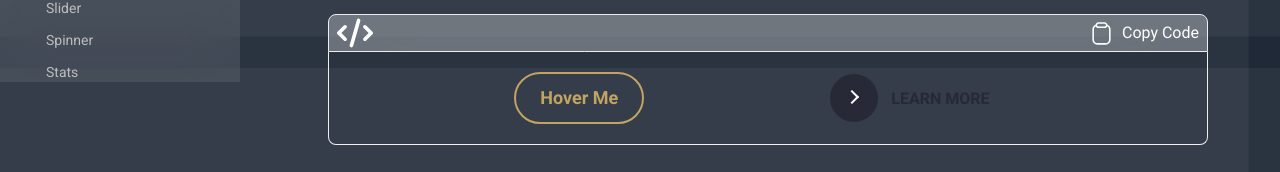
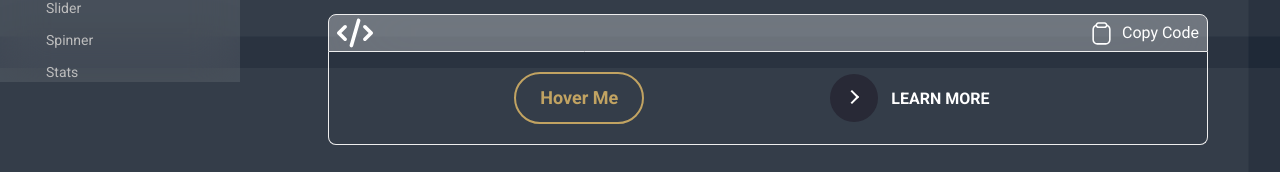
Before and after one commit to akash-khan-311/softui, a React (Vite) app: page /components/button in a window 1280 px wide. Shown: the part 732-904 px from the top of the page. Built offline with nearby package versions, Linux system fonts and the light colour scheme.

Commit message:
button color change

```diff
--- a/src/components/App/Buttons/Button13.jsx
+++ b/src/components/App/Buttons/Button13.jsx
@@ -12,14 +12,14 @@ const Button13 = () => {
             Hover Me
           </button>
           {/*  */}
-          <button className="group relative cursor-pointer align-middle no-underline text-[inherit] p-0 border-0 outline-none bg-transparent w-48 h-auto flex items-center">
+          <button className="group relative cursor-pointer align-middle no-underline text-[inherit] p-0 outline-none bg-transparent w-48 h-auto flex items-center">
             <span
               className="group-hover:w-full group-hover:translate-x-1 translate-y-0 group-hover:translate-y-0 group-hover:bg-black transition-all duration-[0.45s] ease-[cubic-bezier(0.65,0,0.076,1)] relative block w-12 h-12 m-0 rounded-[1.625rem] bg-[#282936]"
               aria-hidden="true"
             >
-              <span className="icon arrow  bg-transparent group-hover:translate-x-4 translate-y-0 group-hover:translate-y-0 group-hover:bg-white transition-all bg-none absolute m-auto inset-y-0 duration-[0.45s] ease-[cubic-bezier(0.65,0,0.076,1)] w-[1.125rem] h-0.5 left-2.5 before:absolute before:content-[''] before:top-[-0.29rem] before:w-2.5 before:h-2.5 before:rotate-45 before:border-r-2 before:border-r-white before:border-t-2 before:border-t-white before:border-solid before:right-px"></span>
+              <span className="bg-transparent group-hover:translate-x-4 translate-y-0 group-hover:translate-y-0 group-hover:bg-white transition-all bg-none absolute m-auto inset-y-0 duration-[0.45s] ease-[cubic-bezier(0.65,0,0.076,1)] w-[1.125rem] h-0.5 left-2.5 before:absolute before:content-[''] before:top-[-0.29rem] before:w-2.5 before:h-2.5 before:rotate-45 before:border-r-2 before:border-r-white before:border-t-2 before:border-t-white before:border-solid before:right-px"></span>
             </span>
-            <span className="button-text group-hover:text-white transition-all duration-[0.45s] ease-[cubic-bezier(0.65,0,0.076,1)] absolute text-[#282936] font-bold leading-[1.6] text-center uppercase ml-[1.85rem] mr-0 my-0 px-0 py-3 inset-0">
+            <span className="text-white group-hover:text-white transition-all duration-[0.45s] ease-[cubic-bezier(0.65,0,0.076,1)] absolute  font-bold leading-[1.6] text-center uppercase ml-[1.85rem] mr-0 my-0 px-0 py-3 inset-0">
               Learn More
             </span>
           </button>
```
